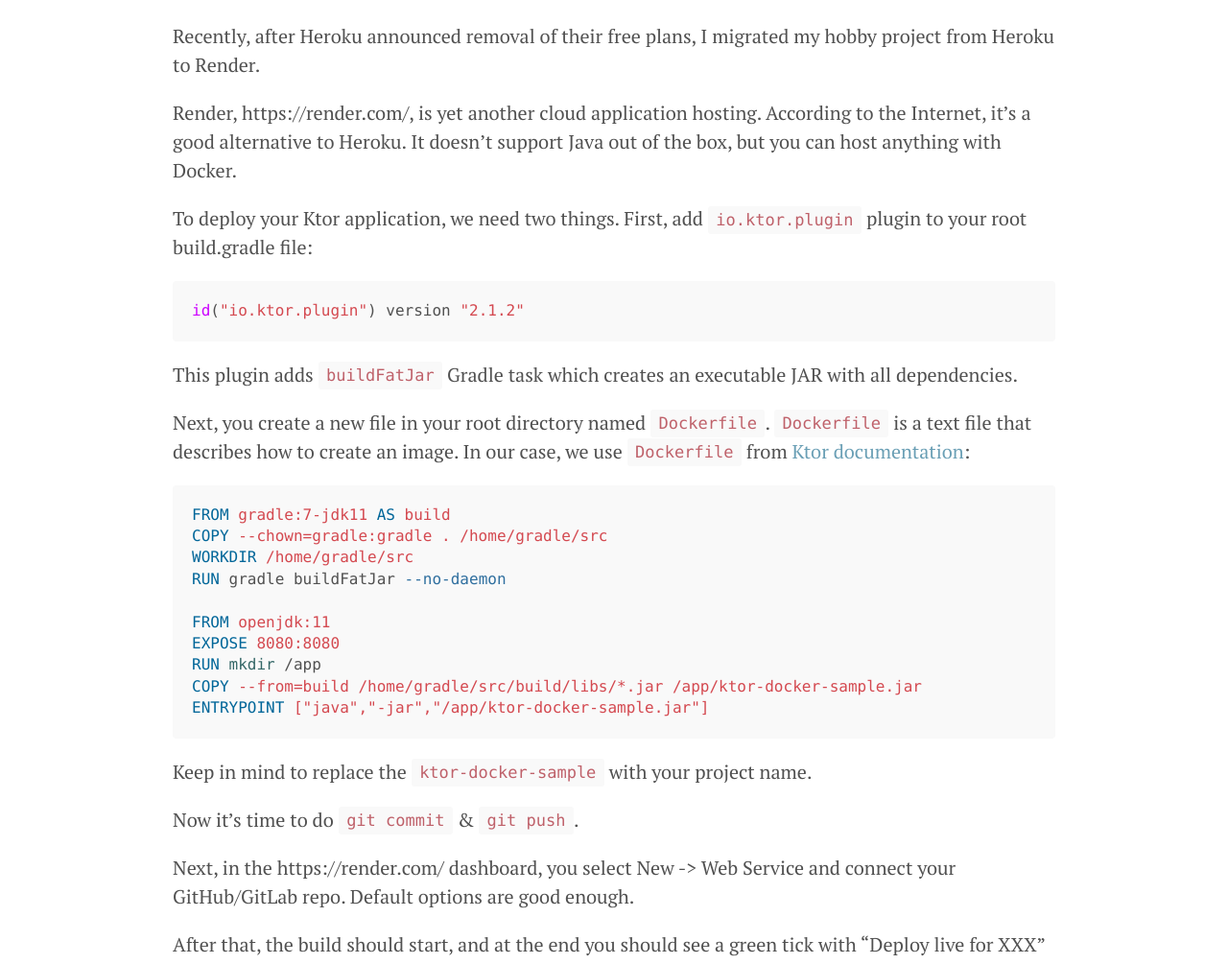
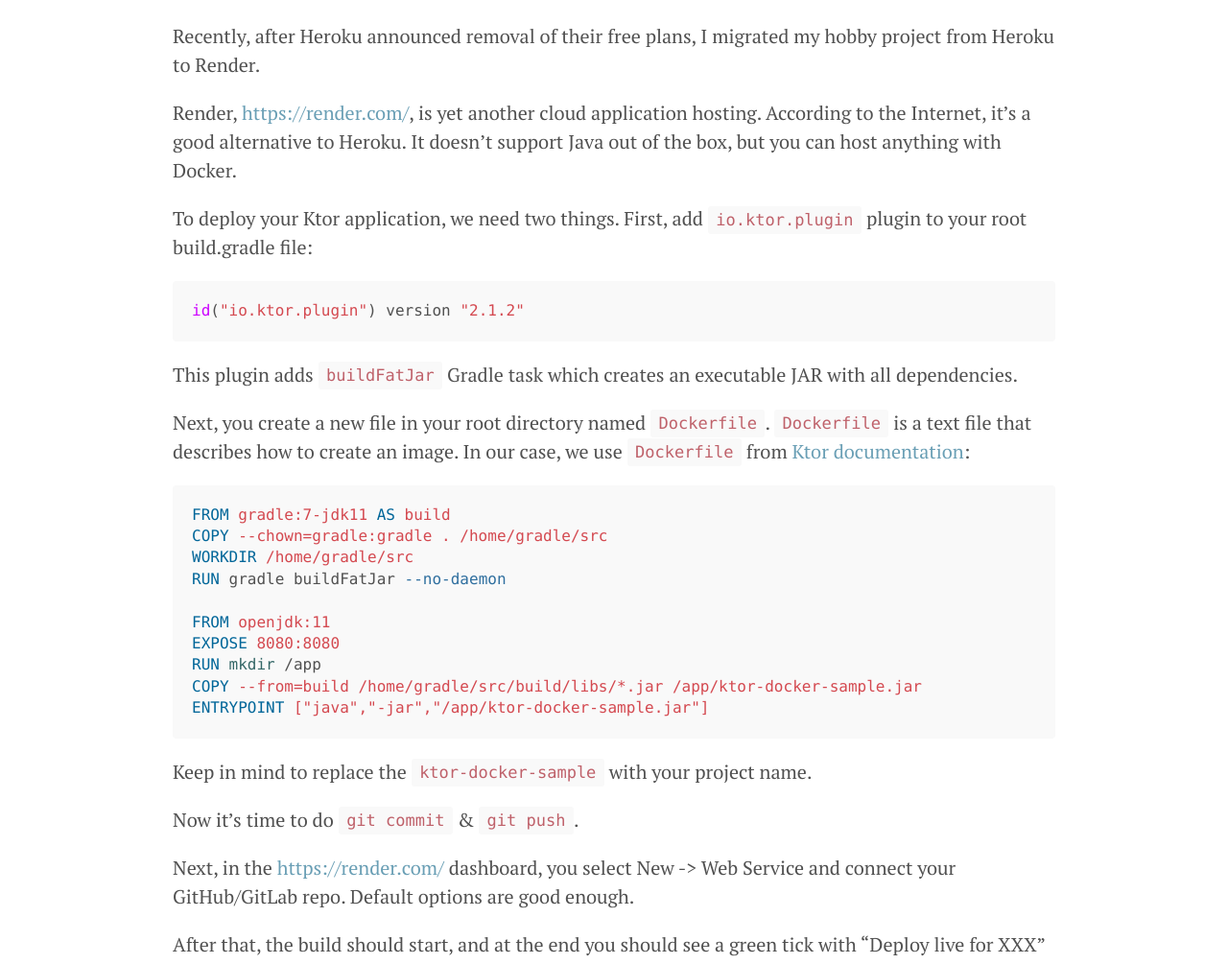
Before and after one commit to ziem/ziem.github.io, a Jekyll site: the page built from _posts/2022-10-11-how-to-deploy-your-ktor-application-to-render-com.md, in a window 1280 px wide. Shown: the part 209-1214 px from the top of the page at 96% size. Built offline with Jekyll 4.4.1, drawn with Linux system fonts in a browser that asks for light colours.

Commit message:
Fix links

```diff
--- a/_posts/2022-10-11-how-to-deploy-your-ktor-application-to-render-com.md
+++ b/_posts/2022-10-11-how-to-deploy-your-ktor-application-to-render-com.md
@@ -5,7 +5,7 @@
 
 Recently, after Heroku announced removal of their free plans, I migrated my hobby project from Heroku to Render.
 
-Render, https://render.com/, is yet another cloud application hosting. According to the Internet, it's a good alternative to Heroku.
+Render, <https://render.com/>, is yet another cloud application hosting. According to the Internet, it's a good alternative to Heroku.
 It doesn't support Java out of the box, but you can host anything with Docker.
 
 To deploy your Ktor application, we need two things. First, add `io.ktor.plugin` plugin to your root build.gradle file:
@@ -33,7 +33,7 @@
 
 Now it's time to do `git commit` & `git push`.
 
-Next, in the https://render.com/ dashboard, you select New -> Web Service and connect your GitHub/GitLab repo. Default options are good enough.
+Next, in the <https://render.com/> dashboard, you select New -> Web Service and connect your GitHub/GitLab repo. Default options are good enough.
 
 After that, the build should start, and at the end you should see a green tick with "Deploy live for XXX" text.
 
```
